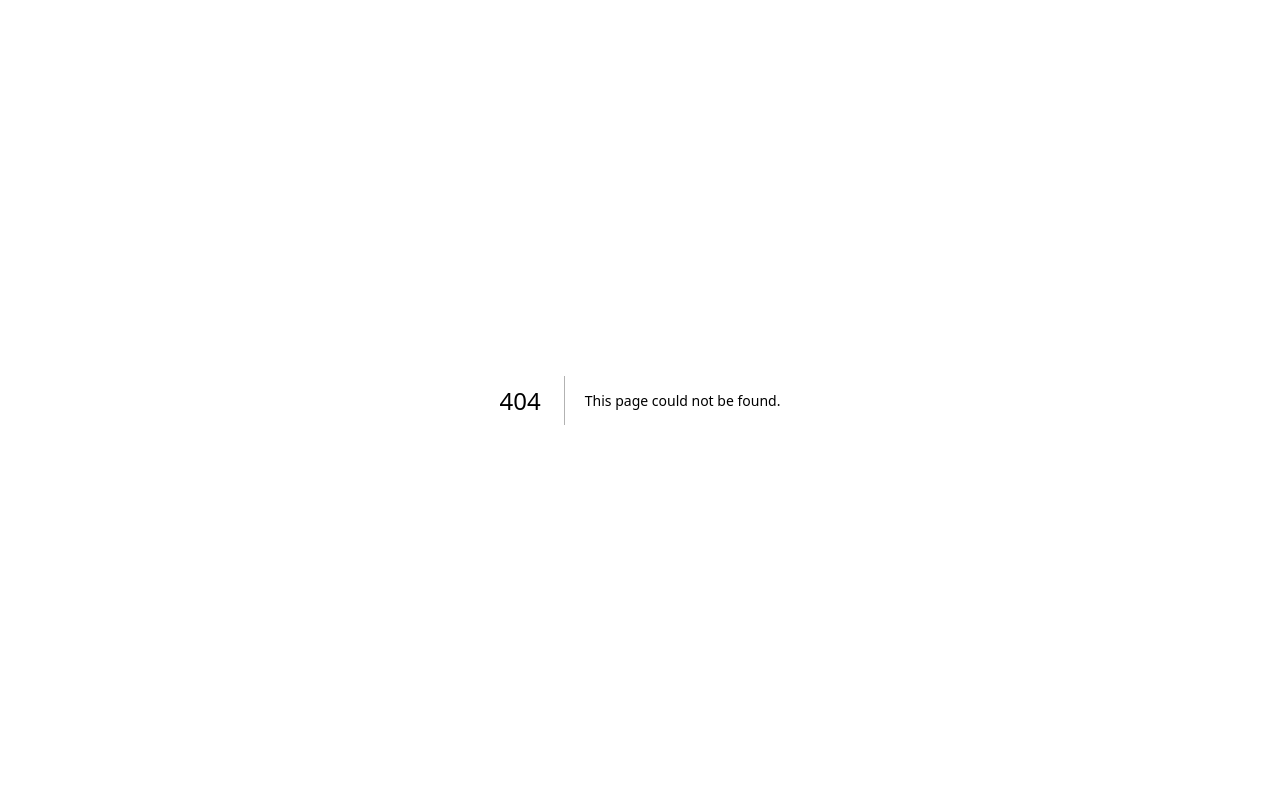
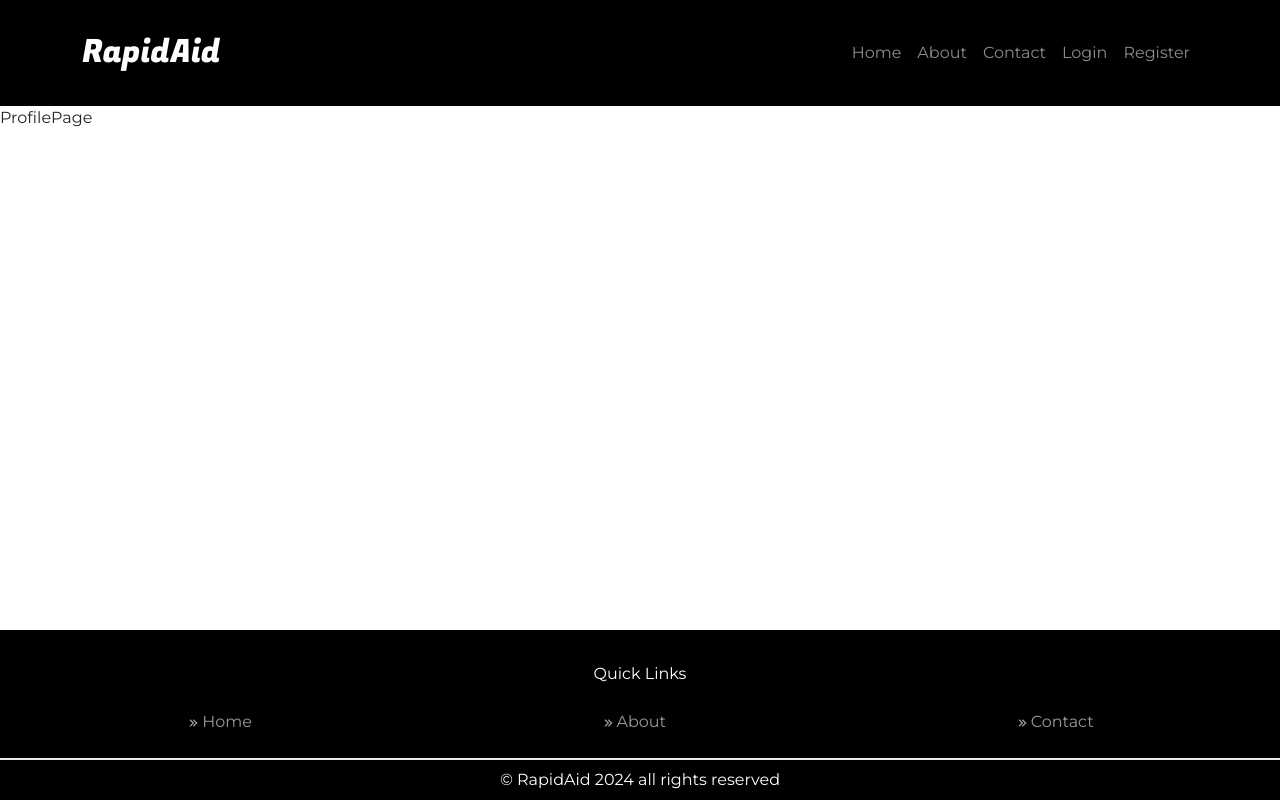
Before and after one commit to DK8851/Prog8750Group9CapstoneWebDevS24, a Next.js app: page /profile in a window 1280 px wide. Before the commit this address had no page. Built offline with nearby package versions, Linux system fonts and the light colour scheme; no server answers.

Commit message:
loading design fixies and profile module created

```diff
--- /dev/null
+++ b/src/app/(protected)/layout.js
@@ -0,0 +1,29 @@
+"use client"
+
+import 'bootstrap/dist/css/bootstrap.min.css';
+
+// modify color schema
+import "/styles/scss/global.scss";
+import "/styles/css/globals.css";
+
+import { usePathname } from "next/navigation";
+import Header from "@/components/Header";
+import Footer from '@/components/Footer';
+import withAuth from '@/components/HOC/WithAuth'
+
+
+function ProtectedLayout({ children, user }) {
+  const pathname = usePathname();
+
+  return (
+    <div>
+      <Header key={pathname} currActivePath={pathname} currUser={user} />
+      <main>
+        {children}
+      </main>
+      <Footer currActivePath={pathname} fixed={pathname != "/register"} />
+    </div>
+  );
+}
+
+export default withAuth(ProtectedLayout)
--- /dev/null
+++ b/src/app/(protected)/profile/page.js
@@ -0,0 +1,11 @@
+"use client"
+
+import React from 'react'
+
+const ProfilePage = () => {
+    return (
+        <div>ProfilePage</div>
+    )
+}
+
+export default ProfilePage
--- a/src/app/loading.js
+++ b/src/app/loading.js
@@ -3,9 +3,12 @@ import Image from "next/image";
 export default function Loading() {
   // You can add any UI inside Loading, including a Skeleton.
   return (
-    <div className="position-relative">
+    <div className="position-fixed top-0 start-0 w-100 h-100 d-flex justify-content-center align-items-center">
+      <div className="position-relative">
         <div className="spinner-border spinner-border-purple position-absolute top-50 start-50 translate-middle" role="status"></div>
         <Image src="/images/logo.png" priority property="true" width="100" height="100" className="rounded-circle position-absolute top-50 start-50 translate-middle" alt="make poster logo" style={{ height: "7rem", width: "7rem" }} />
+      </div>
     </div>
+
   );
 }
--- a/src/components/Header/index.js
+++ b/src/components/Header/index.js
@@ -2,11 +2,12 @@
 
 import { Fugaz_One } from "next/font/google";
 import Link from 'next/link';
-import { signOut } from "firebase/auth";
+import { getAuth, signOut } from "firebase/auth";
 import firebase_app from "@/utils/firebase/firebase";
 import Container from 'react-bootstrap/Container';
 import Nav from 'react-bootstrap/Nav';
 import Navbar from 'react-bootstrap/Navbar';
+import { useRouter } from "next/navigation";
 
 const Fugaz_One_md = Fugaz_One({
     weight: '400',
@@ -20,10 +21,12 @@ const navLinks = [
 ];
 
 const Header = ({ currActivePath, currUser }) => {
+    const router = useRouter()
     const handleLogout = async () => {
         const auth = getAuth(firebase_app);
         try {
             await signOut(auth);
+            router.push('/')
         } catch (error) {
             console.error('Error logging out:', error);
         }
```
